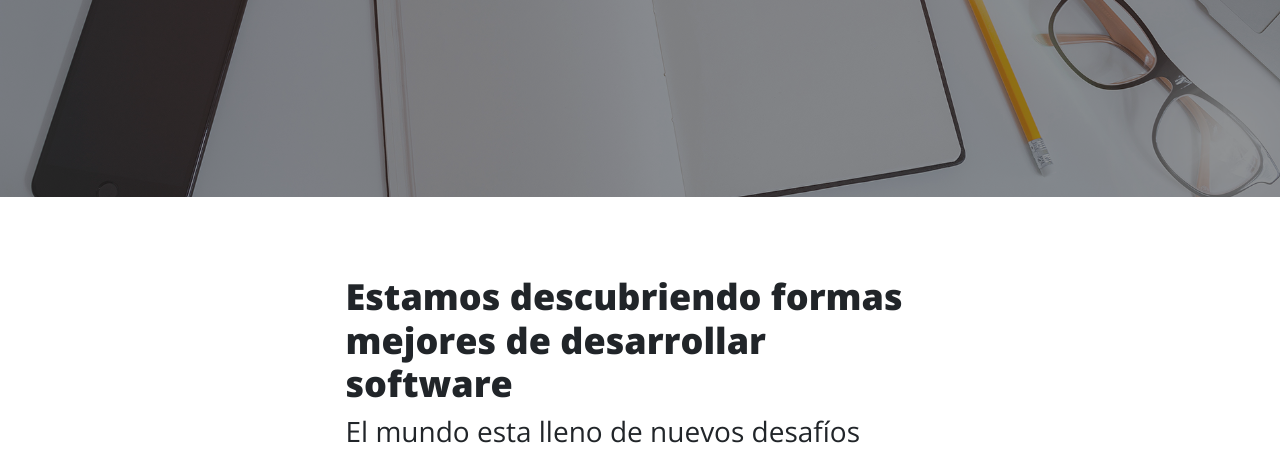
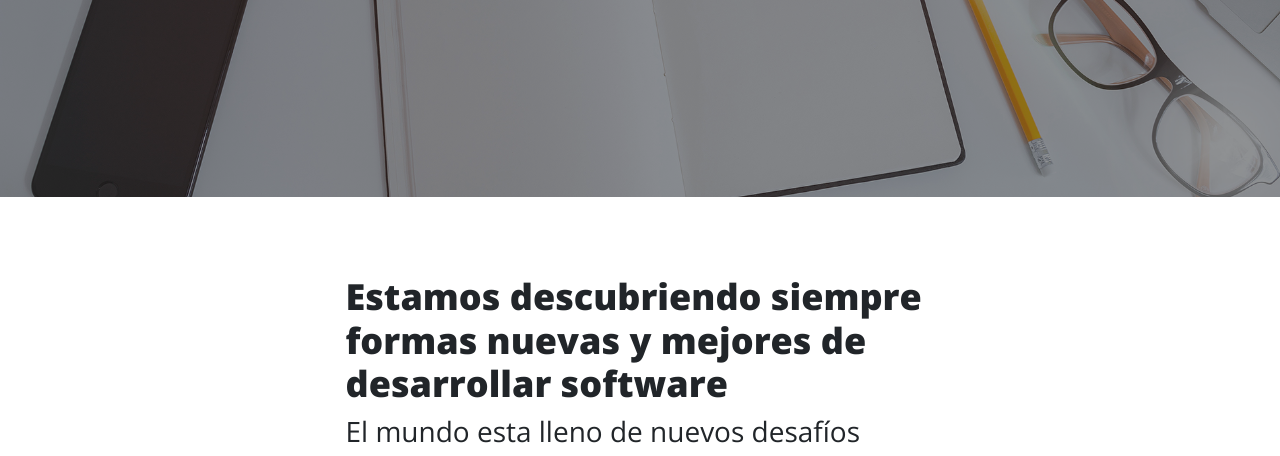
Before and after one commit to superlaloq/slq, a website: page index.html in a window 1280 px wide. Shown: the part 335-791 px from the top of the page. Drawn offline with nearby package versions, Linux system fonts and the light colour scheme.

Commit message:
Nuevo texto linea 75 76

```diff
--- a/index.html
+++ b/index.html
@@ -72,8 +72,8 @@
                     <!-- Post preview-->
                     <div class="post-preview">
                         <a href="post.html">
-                            <h2 class="post-title">Estamos descubriendo formas
-                                mejores de desarrollar
+                            <h2 class="post-title">Estamos descubriendo siempre formas
+                               nuevas y mejores de desarrollar
                                 software</h2>
                             <h3 class="post-subtitle">El mundo esta lleno de
                                 nuevos desafíos</h3>
```
